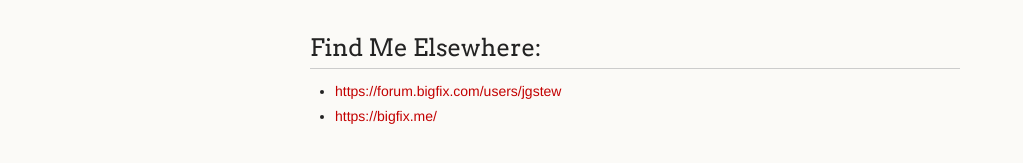
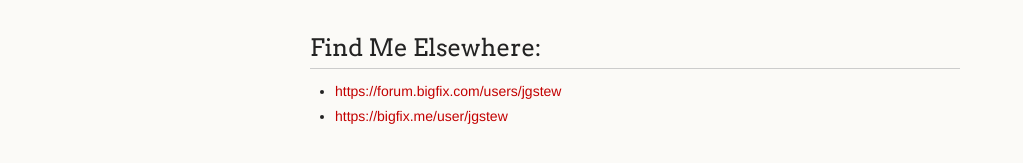
Before and after one commit to jgstew/jgstew.github.io, a Jekyll site: the page built from index.html, in a window 1280 px wide. Shown: the part 455-618 px from the top of the page, without its empty margins (0-1023 px from the left). Built offline with Jekyll 4.4.1, drawn with Linux system fonts in a browser that asks for light colours; comment, search, counter and statistics services are not loaded; part of the change alters nothing that is shown.

Commit message:
Update index.html

```diff
--- a/index.html
+++ b/index.html
@@ -13,5 +13,5 @@ title: JGStew's Posts
 <h2>Find Me Elsewhere:</h2>
 <ul>
   <li> <a href="https://forum.bigfix.com/users/jgstew">https://forum.bigfix.com/users/jgstew</a> </li>
-  <li> <a href="https://bigfix.me/">https://bigfix.me/</a> </li>
+  <li> <a href="https://bigfix.me/user/jgstew">https://bigfix.me/user/jgstew</a> </li>
 </ul>
```
